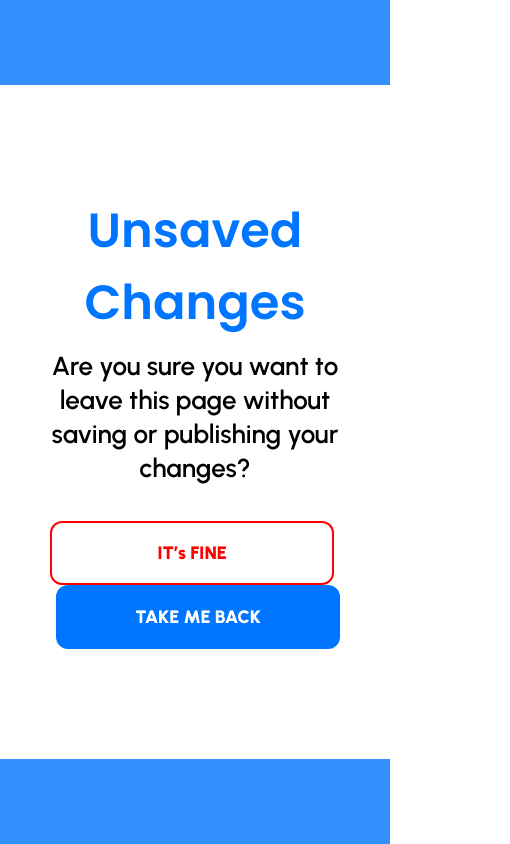
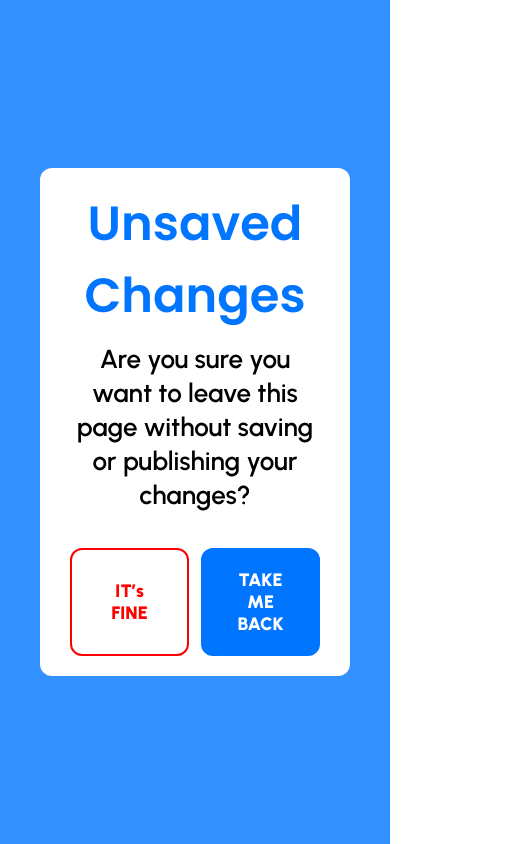
Before and after one commit to hashlips-lab/on-chain.id, a Next.js app in the folder nextjs/: page /modal in a window 390 px wide. Shown: the whole page, 510 px wide, since content can reach past the window. Built offline with nearby package versions, Linux system fonts and the light colour scheme.

Commit message:
💄 Mobile Ui fix

```diff
--- a/nextjs/components/Modal/UnsavedModal.module.scss
+++ b/nextjs/components/Modal/UnsavedModal.module.scss
@@ -2,13 +2,18 @@
   @apply w-screen h-screen;
   @apply bg-[#0075FFCC];
   @apply flex justify-center items-center;
+  @apply p-[40px];
 
   .modal {
     @apply flex flex-col;
     @apply bg-white;
     @apply max-w-[921px];
-    @apply px-[170px] py-[110px];
+    @apply px-[30px] py-[20px];
     @apply rounded-[12px];
+
+    @screen sm {
+      @apply px-[170px] py-[110px];
+    }
 
     h1 {
       @apply text-[#0075FF] font-poppins text-[48px] leading-[72px] font-semibold text-center;
@@ -22,21 +27,25 @@
     }
 
     .buttonWrapper {
+      @apply max-w-[581px];
+      @apply flex justify-between;
+
       button {
         @apply px-[24px] py-[19px];
-        @apply w-[284px];
+        @apply w-full;
+        @apply w-[calc(50%-6px)];
 
         &.redBorderWhiteBgBtn {
           @apply border-[2px] border-[#FF0000] rounded-[12px];
           @apply font-urbanist font-black text-[18px] leading-[22px] text-[#FF0000];
-          @apply mr-[6px];
+          @apply mr-0;
         }
 
         &.blueWhiteTextBtn {
           @apply bg-[#0075FF];
           @apply border-[2px] border-[#0075FF] rounded-[12px];
           @apply font-urbanist font-black text-[18px] leading-[22px] text-[#fff];
-          @apply ml-[6px];
+          @apply ml-0;
         }
       }
     }
```
